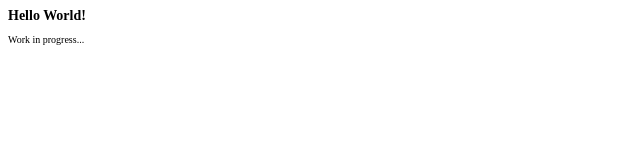
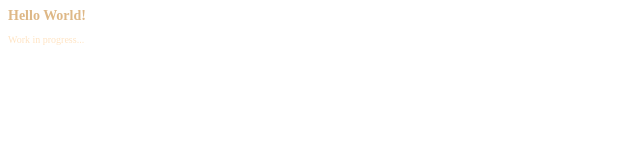
Before and after one commit to FrankVan1982/frav1982-quiz, a plain HTML site: page index.html in a window 1280 px wide. Shown: the whole page, without its empty margins (0-640 px from the left). Drawn offline with Linux system fonts and the light colour scheme.

Commit message:
Update index.html

```diff
--- a/index.html
+++ b/index.html
@@ -2,6 +2,7 @@
   <body>
     <style>
       p {
+        color: #ffe4c4;
         align-items: center;
         justify-content: center;
         font-family: "League Spartan";
@@ -10,6 +11,7 @@
         font-style: normal;
       }
       h1 {
+        color: #deb887;
         align-items: center;
         justify-content: center;
         font-family: "League Spartan";
```
